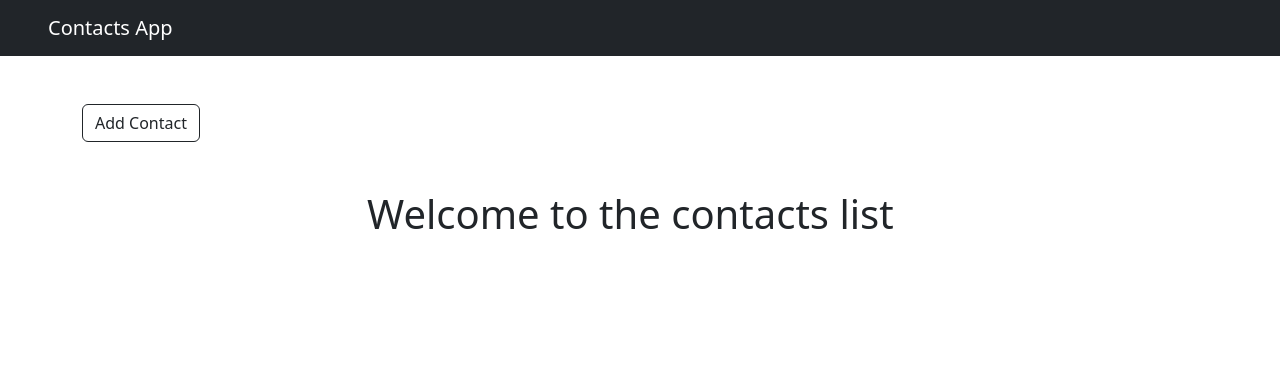
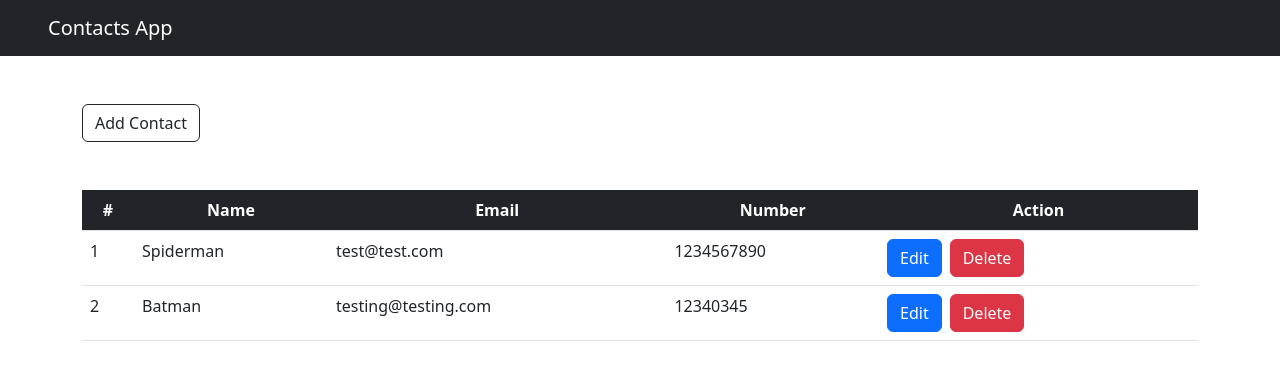
Before and after one commit to Moamin-AbuEwaida/contacts-app-redux, a React (Create React App) app: page / in a window 1280 px wide. Shown: the top 380 px of the page. Built offline with nearby package versions, Linux system fonts and the light colour scheme.

Commit message:
finishing home page table display contacts calling from redux

```diff
--- a/src/components/Home.js
+++ b/src/components/Home.js
@@ -1,7 +1,10 @@
 import React from 'react'
 import { Link } from 'react-router-dom'
+import {useSelector} from 'react-redux'
 
 const Home = () => {
+    const contacts = useSelector(state=>state);
+
   return (
     <div className="container">
         <div className="row">
@@ -10,8 +13,32 @@ const Home = () => {
                     Add Contact
                 </Link>
             </div>
-            <div className="col-md-6 mx-auto">
-                <h1>Welcome to the contacts list</h1>
+            <div className="col-md-12 mx-auto">
+                <table className="table table-hover">
+                    <thead className="text-white bg-dark text-center">
+                        <tr>
+                            <th scope="col">#</th>
+                            <th scope="col">Name</th>
+                            <th scope="col">Email</th>
+                            <th scope="col">Number</th>
+                            <th scope="col">Action</th>
+                        </tr>
+                    </thead>
+                    <tbody>
+                        {contacts.map((contact,id)=>(
+                            <tr key={id}>
+                                <td>{id + 1}</td>
+                                <td>{contact.name}</td>
+                                <td>{contact.email}</td>
+                                <td>{contact.number}</td>
+                                <td>
+                                    <Link to={`/edit/${contact.id}`} className="btn btn-small btn-primary">Edit</Link>
+                                    <button type='button' className="btn btn-small btn-danger mx-2">Delete</button>
+                                </td>
+                            </tr>
+                        ))}
+                    </tbody>
+                </table>
             </div>
         </div>
     </div>
```
